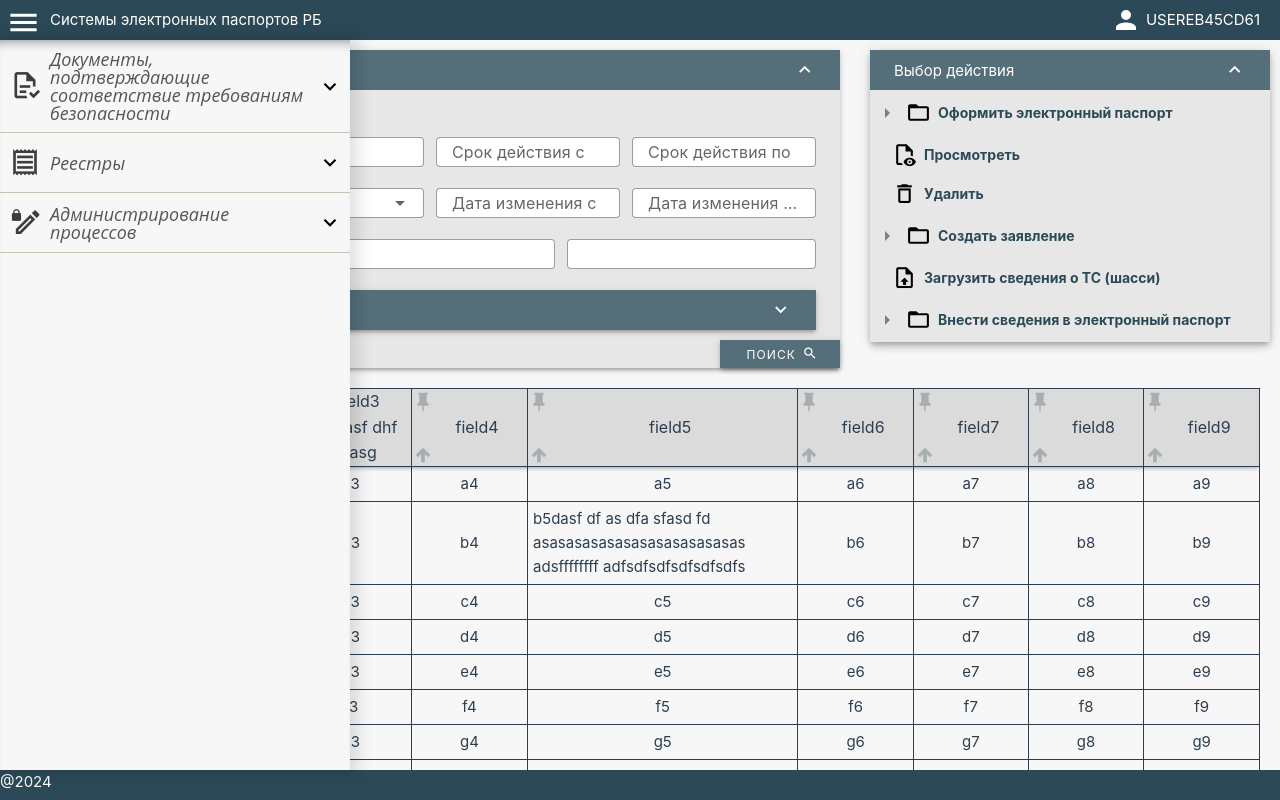
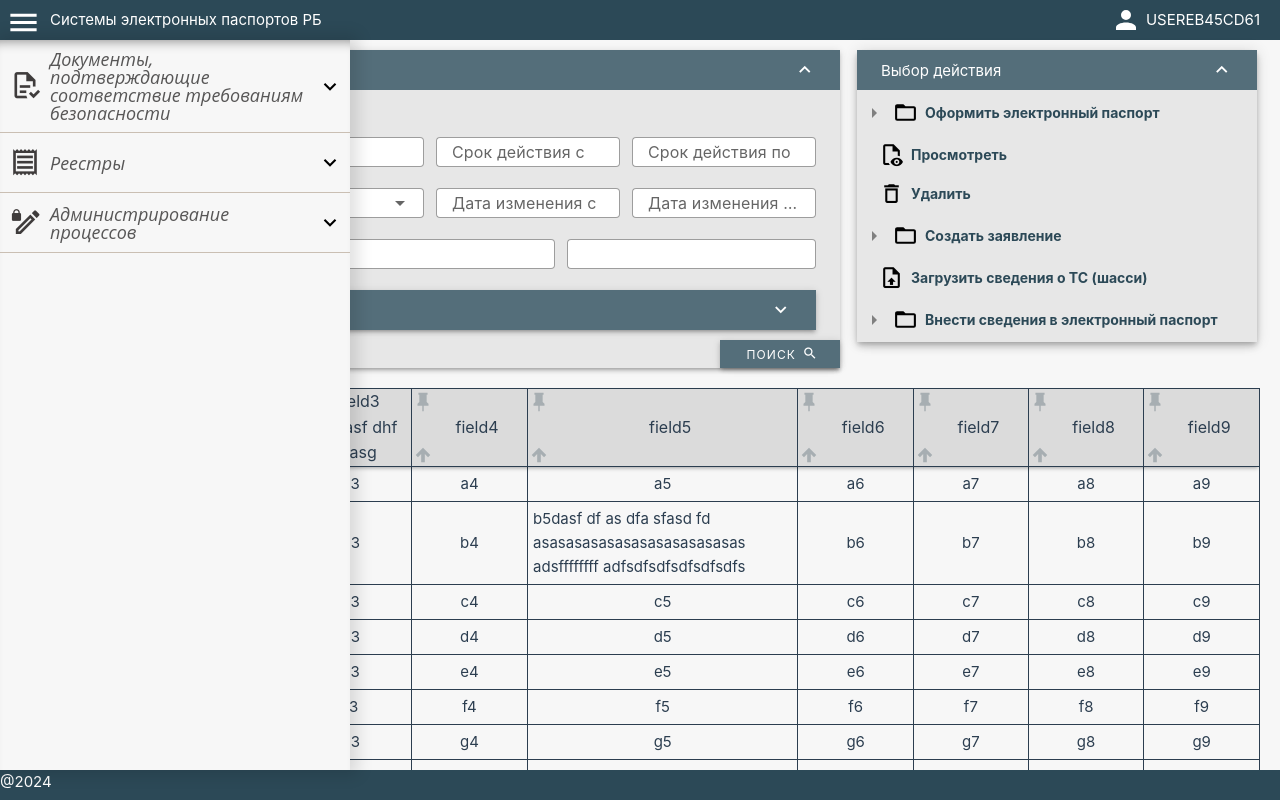
Before and after one commit to artdrua12/vue3, a Vue app: page / in a window 1280 px wide. Built offline with nearby package versions, Linux system fonts and the light colour scheme.

Commit message:
base texarea

```diff
--- a/src/components/base/BaseTextField.vue
+++ b/src/components/base/BaseTextField.vue
@@ -27,6 +27,7 @@ const props = defineProps({
 .base .v-field__input {
   min-height: 25px;
   height: 30px;
+  padding-top: 3px;
 }
 .base .v-input__details {
   min-height: 10px;
--- a/src/components/layout/MenuLayout.vue
+++ b/src/components/layout/MenuLayout.vue
@@ -496,7 +496,7 @@ export default {
   max-height: 90vh;
   z-index: 1;
   position: fixed;
-  right: 10px;
+  right: 23px;
   width: 400px;
 }
 .base-table {
```
